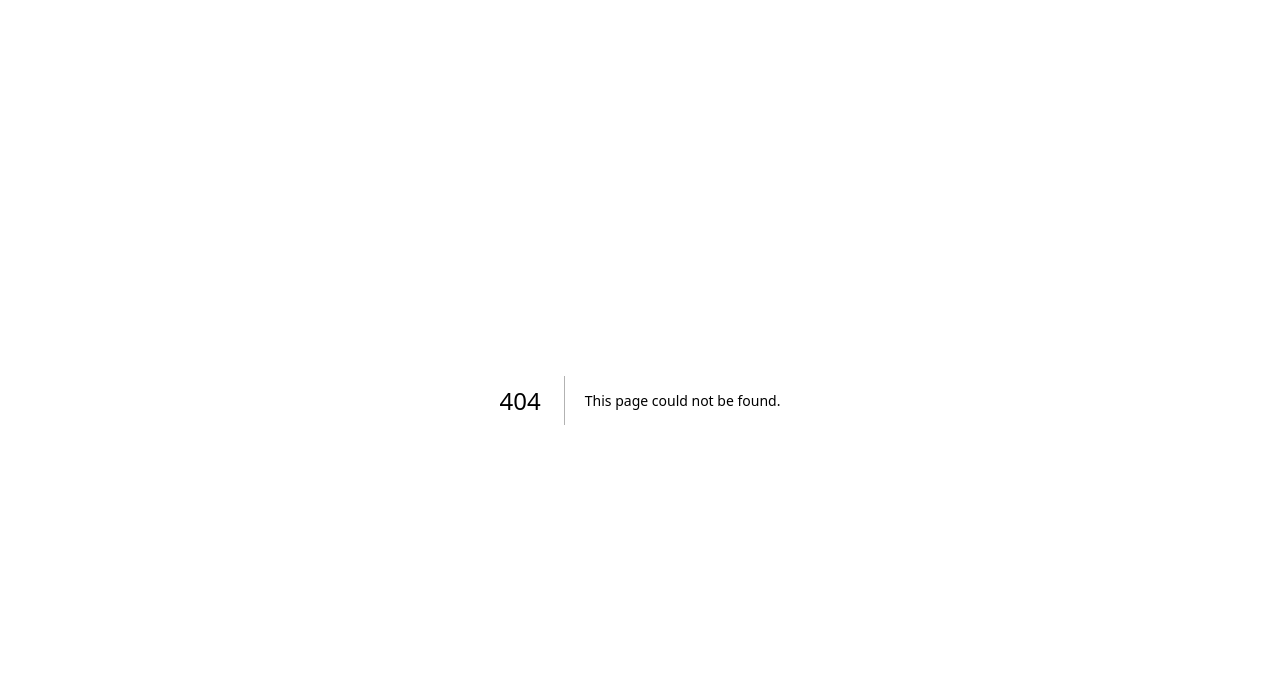
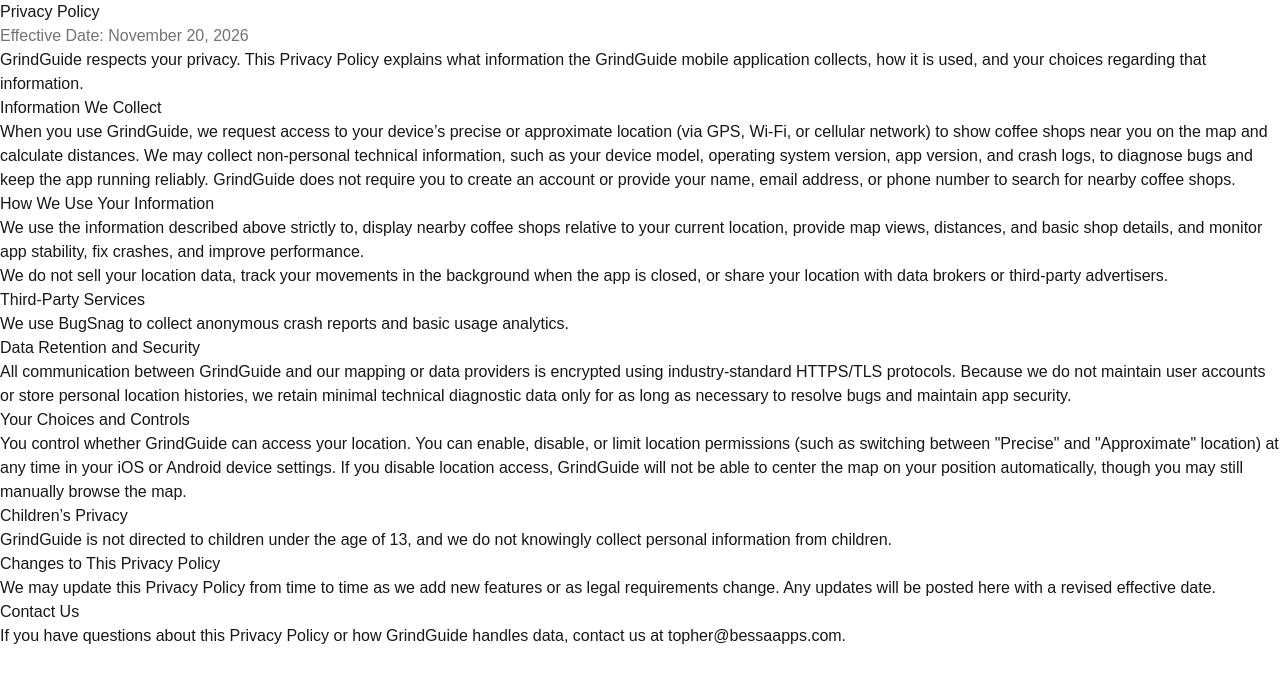
Before and after one commit to bessaapps/grindguide-website, a Next.js app: page /privacy in a window 1280 px wide. Before the commit this address had no page. Shown: the top 682 px of the page. Built offline with nearby package versions, Linux system fonts and the light colour scheme.

Commit message:
Add privacy policy page

```diff
--- /dev/null
+++ b/app/privacy/page.tsx
@@ -0,0 +1,77 @@
+import Link from "next/link";
+
+export default function PrivacyPage() {
+    return (
+        <>
+            <h1>Privacy Policy</h1>
+            <p className={"text-neutral-500"}>Effective Date: November 20, 2026</p>
+            <p>
+                GrindGuide respects your privacy. This Privacy Policy explains what
+                information the GrindGuide mobile application collects, how it is used,
+                and your choices regarding that information.
+            </p>
+            <h2>Information We Collect</h2>
+            <p>
+                When you use GrindGuide, we request access to your device’s precise or
+                approximate location (via GPS, Wi-Fi, or cellular network) to show
+                coffee shops near you on the map and calculate distances. We may collect
+                non-personal technical information, such as your device model, operating
+                system version, app version, and crash logs, to diagnose bugs and keep
+                the app running reliably. GrindGuide does not require you to create an
+                account or provide your name, email address, or phone number to search
+                for nearby coffee shops.
+            </p>
+            <h2>How We Use Your Information</h2>
+            <p>
+                We use the information described above strictly to, display nearby
+                coffee shops relative to your current location, provide map views,
+                distances, and basic shop details, and monitor app stability, fix
+                crashes, and improve performance.
+            </p>
+            <p>
+                We do not sell your location data, track your movements in the
+                background when the app is closed, or share your location with data
+                brokers or third-party advertisers.
+            </p>
+            <h2>Third-Party Services</h2>
+            <p>
+                We use BugSnag to collect anonymous crash reports and basic usage
+                analytics.
+            </p>
+            <h2>Data Retention and Security</h2>
+            <p>
+                All communication between GrindGuide and our mapping or data providers
+                is encrypted using industry-standard HTTPS/TLS protocols. Because we do
+                not maintain user accounts or store personal location histories, we
+                retain minimal technical diagnostic data only for as long as necessary
+                to resolve bugs and maintain app security.
+            </p>
+            <h2>Your Choices and Controls</h2>
+            <p>
+                You control whether GrindGuide can access your location. You can enable,
+                disable, or limit location permissions (such as switching between
+                &quot;Precise&quot; and &quot;Approximate&quot; location) at any time in
+                your iOS or Android device settings. If you disable location access,
+                GrindGuide will not be able to center the map on your position
+                automatically, though you may still manually browse the map.
+            </p>
+            <h2>Children’s Privacy</h2>
+            <p>
+                GrindGuide is not directed to children under the age of 13, and we do
+                not knowingly collect personal information from children.
+            </p>
+            <h2>Changes to This Privacy Policy</h2>
+            <p>
+                We may update this Privacy Policy from time to time as we add new
+                features or as legal requirements change. Any updates will be posted
+                here with a revised effective date.
+            </p>
+            <h2>Contact Us</h2>
+            <p>
+                If you have questions about this Privacy Policy or how GrindGuide
+                handles data, contact us at{" "}
+                <Link href={"mailto:topher@bessaapps.com"}>topher@bessaapps.com</Link>.
+            </p>
+        </>
+    );
+}
```
Also changed, not shown: 1 other file (tests, documents, lock files or other folders).
